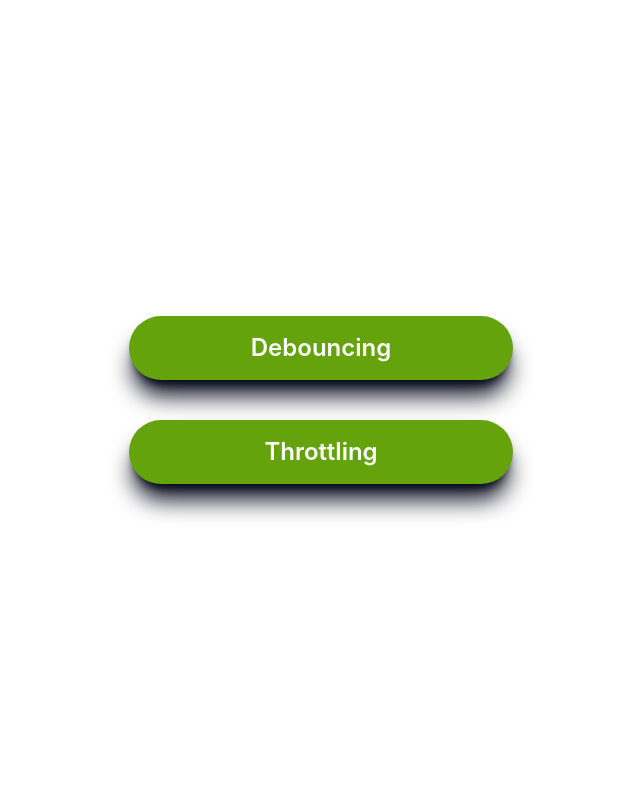
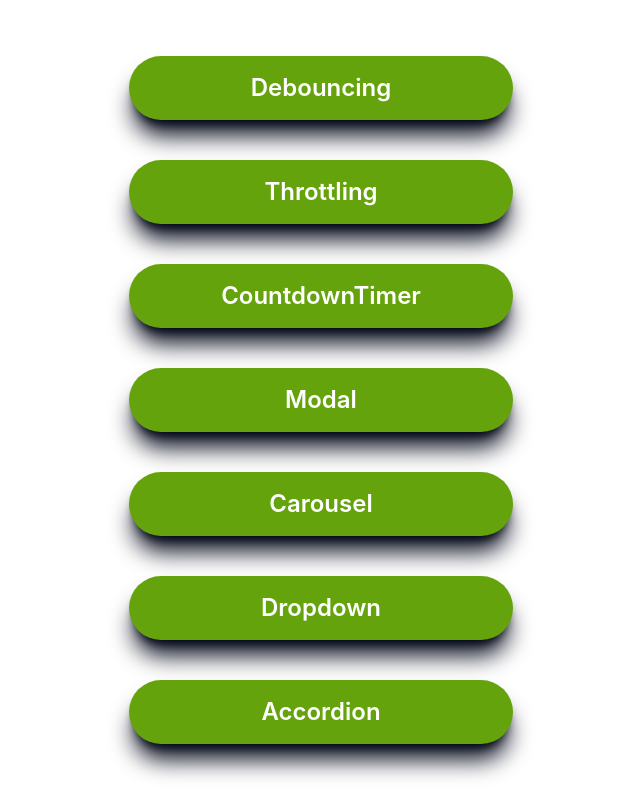
Before and after one commit to rajesh-ranjan-git/ReactReusableComponents, a React (Vite) app: page / in a window 1280 px wide. Shown: the whole page, without its empty margins (319-959 px from the left). Built offline with nearby package versions, Linux system fonts and the light colour scheme.

Commit message:
Countdown timer

```diff
--- /dev/null
+++ b/src/Components/Accordion.jsx
@@ -0,0 +1,15 @@
+import React from "react";
+import GoHome from "./GoHome";
+
+const Accordion = () => {
+  return (
+    <>
+      <div className="flex flex-col items-center h-screen">
+        <h1 className="text-5xl p-5">Accordion</h1>
+      </div>
+      <GoHome />
+    </>
+  );
+};
+
+export default Accordion;
--- /dev/null
+++ b/src/Components/Carousel.jsx
@@ -0,0 +1,15 @@
+import React from "react";
+import GoHome from "./GoHome";
+
+const Carousel = () => {
+  return (
+    <>
+      <div className="flex flex-col items-center h-screen">
+        <h1 className="text-5xl p-5">Carousel</h1>
+      </div>
+      <GoHome />
+    </>
+  );
+};
+
+export default Carousel;
--- /dev/null
+++ b/src/Components/CountdownTimer.jsx
@@ -0,0 +1,102 @@
+import React, { useEffect, useState } from "react";
+import GoHome from "./GoHome";
+
+const CountdownTimer = () => {
+  const [hours, setHours] = useState(0);
+  const [minutes, setMinutes] = useState(0);
+  const [seconds, setSeconds] = useState(0);
+  const [isTimerStarted, setIsTimerStarted] = useState(false);
+  const [timerID, setTimerID] = useState(0);
+  const [buttonValue, setButtonValue] = useState("Start");
+  const [stop, setStop] = useState(null);
+
+  const handleStartTimer = (e) => {
+    if (e.target.innerText === "Start") {
+      setIsTimerStarted(true);
+      setButtonValue("Pause");
+      setStop(true);
+    } else if (e.target.innerText === "Pause") {
+      setIsTimerStarted(false);
+      setButtonValue("Resume");
+    } else if (e.target.innerText === "Resume") {
+      setIsTimerStarted(true);
+      setButtonValue("Pause");
+    }
+  };
+
+  const handleStopTimer = () => {
+    setStop(false);
+    setButtonValue("Start");
+    setIsTimerStarted(false);
+    clearInterval(timerID);
+    setTimerID(0);
+    setHours(0);
+    setMinutes(0);
+    setSeconds(0);
+  };
+
+  const startTimer = (hours, minutes, seconds) => {
+    if (seconds < 59) {
+      setSeconds((s) => s + 1);
+    } else if (minutes < 59) {
+      setSeconds(0);
+      setMinutes((m) => m + 1);
+    } else {
+      setMinutes(0);
+      setHours((h) => h + 1);
+    }
+  };
+
+  useEffect(() => {
+    let tID;
+    tID = setInterval(() => {
+      if (isTimerStarted === true) {
+        startTimer(hours, minutes, seconds);
+      }
+    }, 100);
+
+    setTimerID(tID);
+
+    return clearInterval(timerID);
+  }, [isTimerStarted, hours, minutes, seconds]);
+
+  return (
+    <>
+      <div className="flex flex-col items-center h-screen">
+        <h1 className="text-5xl p-5">Countdown Timer</h1>
+        <div className="flex items-center">
+          <div className="m-16 text-8xl">
+            {hours < 10 ? `0${hours}` : hours}
+          </div>
+          <span className="text-6xl">:</span>
+          <div className="m-16 text-8xl">
+            {minutes < 10 ? `0${minutes}` : minutes}
+          </div>
+          <span className="text-6xl">:</span>
+          <div className="m-16 text-8xl">
+            {seconds < 10 ? `0${seconds}` : seconds}
+          </div>
+        </div>
+        <div>
+          <button
+            className="m-4 p-4 w-48 text-white text-2xl bg-lime-600 font-semibold rounded-full shadow-xl shadow-slate-950"
+            onClick={handleStartTimer}
+          >
+            {buttonValue}
+          </button>
+          {stop && (
+            <button
+              className="m-4 p-4 w-48 text-white text-2xl bg-lime-600 font-semibold rounded-full shadow-xl shadow-slate-950"
+              onClick={handleStopTimer}
+            >
+              Stop
+            </button>
+          )}
+        </div>
+      </div>
+      <GoHome />
+    </>
+  );
+};
+
+export default CountdownTimer;
--- a/src/Components/Debouncing.jsx
+++ b/src/Components/Debouncing.jsx
@@ -1,4 +1,4 @@
-import React, { useCallback } from "react";
+import React from "react";
 import GoHome from "./GoHome";
 
 const Debouncing = () => {
--- /dev/null
+++ b/src/Components/Dropdown.jsx
@@ -0,0 +1,15 @@
+import React from "react";
+import GoHome from "./GoHome";
+
+const Dropdown = () => {
+  return (
+    <>
+      <div className="flex flex-col items-center h-screen">
+        <h1 className="text-5xl p-5">Dropdown</h1>
+      </div>
+      <GoHome />
+    </>
+  );
+};
+
+export default Dropdown;
--- a/src/Components/Home.jsx
+++ b/src/Components/Home.jsx
@@ -10,9 +10,26 @@ const Home = () => {
   const handleThrottling = () => {
     navigate("/throttling");
   };
+  const handleCountdownTimer = () => {
+    navigate("/countdownTimer");
+  };
+
+  const handleModal = () => {
+    navigate("/modal");
+  };
+  const handleCarousel = () => {
+    navigate("/carousel");
+  };
+
+  const handleDropdown = () => {
+    navigate("/dropdown");
+  };
+  const handleAccordion = () => {
+    navigate("/accordion");
+  };
 
   return (
-    <div className="flex flex-col justify-center items-center h-screen gap-10">
+    <div className="flex flex-col justify-center items-center p-10 min-h-screen gap-10">
       <button
         className="p-4 w-96 text-white text-2xl bg-lime-600 font-semibold rounded-full shadow-xl shadow-slate-950"
         onClick={handleDebouncing}
@@ -25,6 +42,36 @@ const Home = () => {
       >
         Throttling
       </button>
+      <button
+        className="p-4 w-96 text-white text-2xl bg-lime-600 font-semibold rounded-full shadow-xl shadow-slate-950"
+        onClick={handleCountdownTimer}
+      >
+        CountdownTimer
+      </button>
+      <button
+        className="p-4 w-96 text-white text-2xl bg-lime-600 font-semibold rounded-full shadow-xl shadow-slate-950"
+        onClick={handleModal}
+      >
+        Modal
+      </button>
+      <button
+        className="p-4 w-96 text-white text-2xl bg-lime-600 font-semibold rounded-full shadow-xl shadow-slate-950"
+        onClick={handleCarousel}
+      >
+        Carousel
+      </button>
+      <button
+        className="p-4 w-96 text-white text-2xl bg-lime-600 font-semibold rounded-full shadow-xl shadow-slate-950"
+        onClick={handleDropdown}
+      >
+        Dropdown
+      </button>
+      <button
+        className="p-4 w-96 text-white text-2xl bg-lime-600 font-semibold rounded-full shadow-xl shadow-slate-950"
+        onClick={handleAccordion}
+      >
+        Accordion
+      </button>
     </div>
   );
 };
--- /dev/null
+++ b/src/Components/Modal.jsx
@@ -0,0 +1,15 @@
+import React from "react";
+import GoHome from "./GoHome";
+
+const Modal = () => {
+  return (
+    <>
+      <div className="flex flex-col items-center h-screen">
+        <h1 className="text-5xl p-5">Modal</h1>
+      </div>
+      <GoHome />
+    </>
+  );
+};
+
+export default Modal;
--- a/src/Components/Throttling.jsx
+++ b/src/Components/Throttling.jsx
@@ -1,4 +1,4 @@
-import React, { useCallback } from "react";
+import React from "react";
 import GoHome from "./GoHome";
 
 const Throttling = () => {
```
Also changed, not shown: src/main.jsx (+25 -0 lines).
